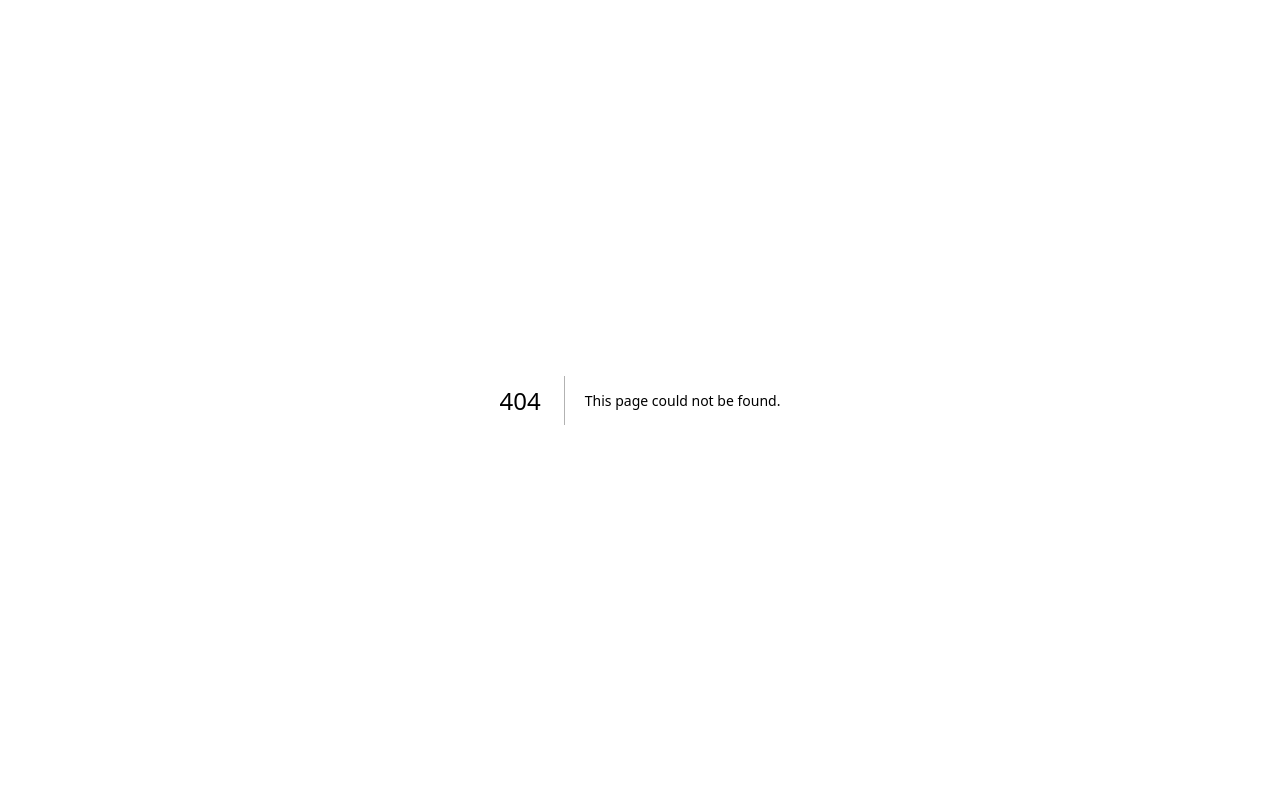
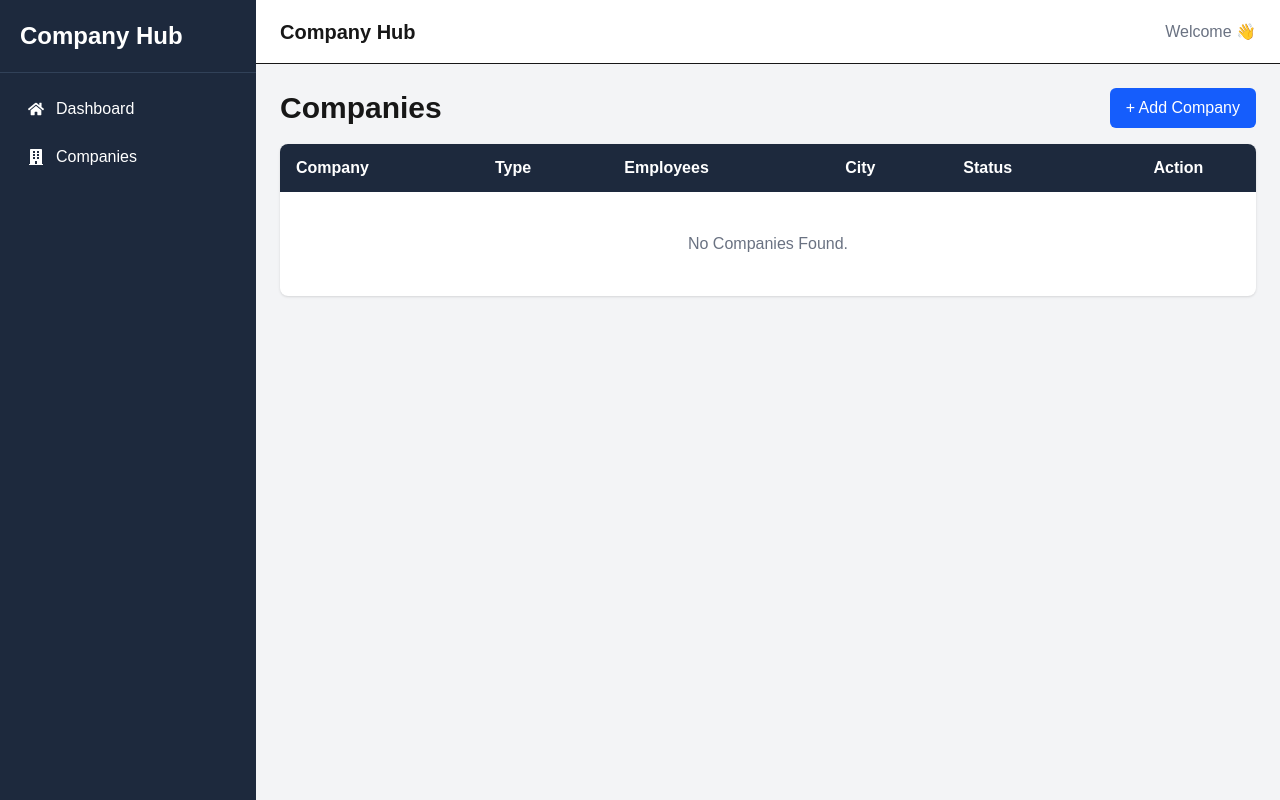
Before and after one commit to pnbborkar29-lgtm/IT-Company-Management-System, a Next.js app in the folder client/: page /companies in a window 1280 px wide. Before the commit this address had no page. Built offline with nearby package versions, Linux system fonts and the light colour scheme.

Commit message:
feat: implement Companies page with CompanyTable and AddCompanyButton components

```diff
--- /dev/null
+++ b/client/src/app/companies/page.tsx
@@ -0,0 +1,18 @@
+import AddCompanyButton from "@/components/company/AddCompanyButton";
+import CompanyTable from "@/components/company/CompanyTable";
+import MainLayout from "@/components/layout/MainLayout";
+
+export default function CampaniesPage() {
+
+    return (
+        <MainLayout>
+            <div className="mb-4 flex items-center justify-between">
+                <h1 className="text-3xl font-bold">
+                    Companies
+                </h1>
+                <AddCompanyButton/>
+            </div>
+            <CompanyTable/>
+        </MainLayout>
+    )
+}
--- /dev/null
+++ b/client/src/components/company/AddCompanyButton.tsx
@@ -0,0 +1,15 @@
+"use client";
+
+import { useRouter } from "next/navigation";
+
+
+export default function AddCompanyButton() {
+    const router = useRouter();
+
+    return (
+        <button onClick={() => router.push("/companies/add")}
+                className= "rounded-md bg-blue-600 px-4 py-2 text-white hover:bg-blue-700">
+            + Add Company
+        </button>
+    )
+}
--- /dev/null
+++ b/client/src/components/company/CompanyRow.tsx
@@ -0,0 +1,39 @@
+import { FaEdit, FaEye, FaTrash } from "react-icons/fa";
+
+interface CompanyRowProps {
+  company: {
+    id: number;
+    companyName: string;
+    companyType: string;
+    employmentCount: number;
+    city: string;
+    status: string;
+  };
+}
+
+export default function CompanyRow({ company }: CompanyRowProps) {
+  return (
+    <tr className="border-b hover:bg-gray-50">
+      <td className="px-4 py-3">{company.companyName}</td>
+      <td className="px-4 py-3">{company.companyType}</td>
+      <td className="px-4 py-3">{company.employmentCount}</td>
+      <td className="px-4 py-3">{company.city}</td>
+      <td className="px-4 py-3">{company.status}</td>
+      <td>
+        <div>
+            <button>
+                <FaEye/>
+            </button>
+
+            <button>
+                <FaEdit/>
+            </button>
+
+            <button className="text-red-600">
+                <FaTrash/>
+            </button>
+        </div>
+      </td>
+    </tr>
+  );
+}
--- /dev/null
+++ b/client/src/components/company/CompanyTable.tsx
@@ -0,0 +1,36 @@
+import CompanyRow from "./CompanyRow";
+
+const companies: any[] = [];
+
+export default function CompanyTable() {
+  return (
+    <div className="overflow-x-auto rounded-lg bg-white shadow">
+      <table className="w-full">
+        <thead className="bg-slate-800 text-white">
+          <tr>
+            <th className="px-4 py-3 text-left">Company</th>
+            <th className="px-4 py-3 text-left">Type</th>
+            <th className="px-4 py-3 text-left">Employees</th>
+            <th className="px-4 py-3 text-left">City</th>
+            <th className="px-4 py-3 text-left">Status</th>
+            <th className="px-4 py-3 text-center">Action</th>
+          </tr>
+        </thead>
+
+        <tbody>
+          {companies.length === 0 ? (
+            <tr>
+              <td colSpan={6} className="py-10 text-center text-gray-500">
+                No Companies Found.
+              </td>
+            </tr>
+          ) : (
+            companies.map((company) => (
+              <CompanyRow key={company.id} company={company} />
+            ))
+          )}
+        </tbody>
+      </table>
+    </div>
+  );
+}
```
